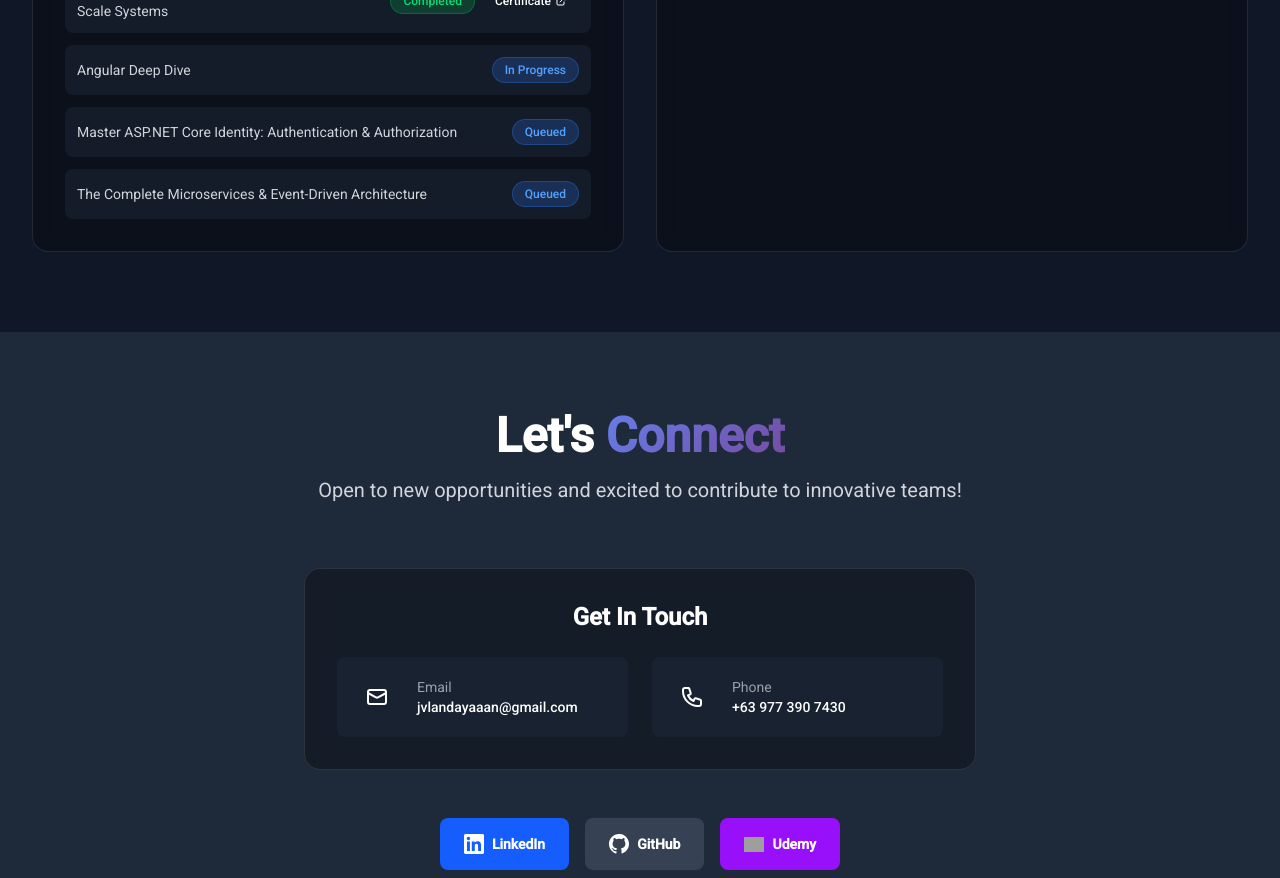
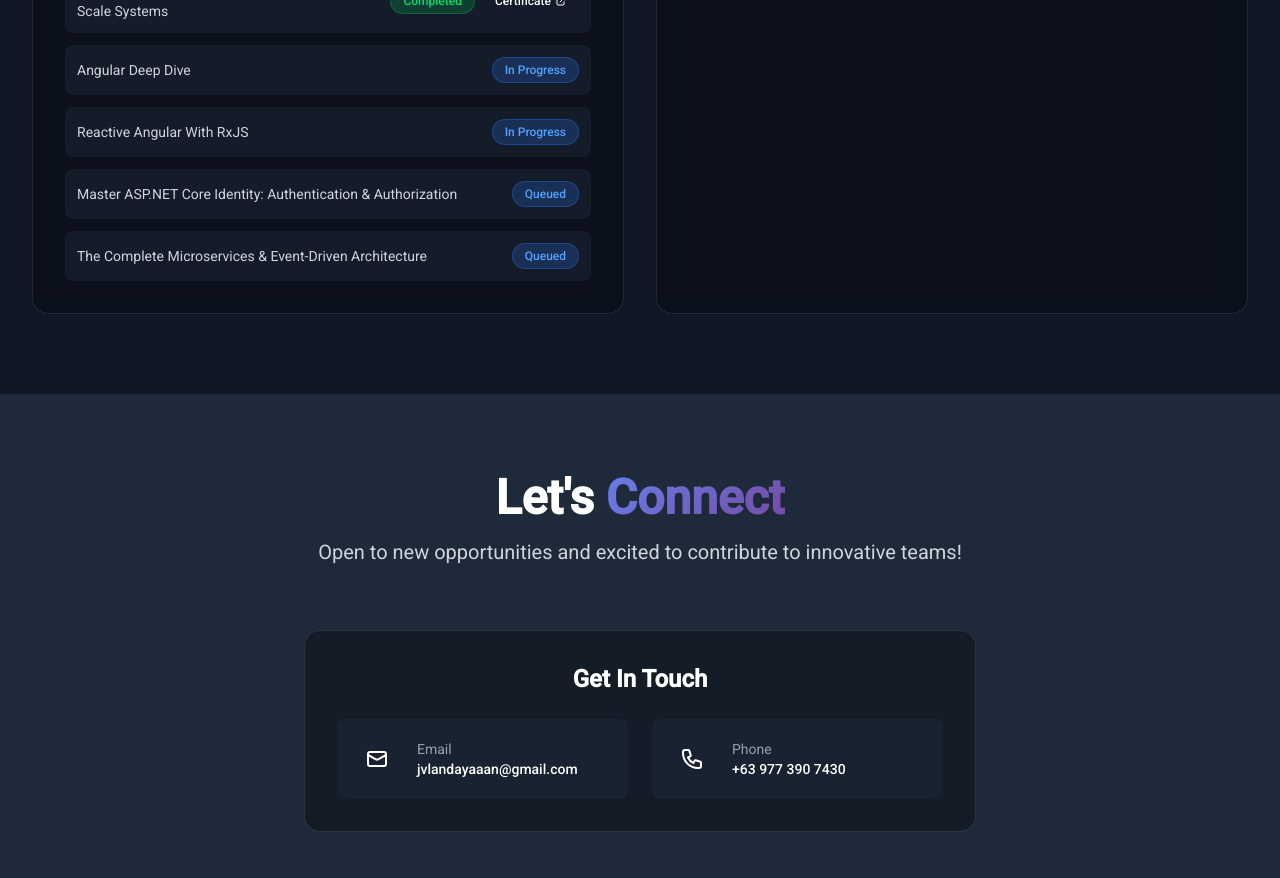
Before and after one commit to JVLandayan/angular-portfolio, an Angular app: page / in a window 1280 px wide. Shown: the part 5760-6638 px from the top of the page. Built offline with nearby package versions, Linux system fonts and the light colour scheme; grey boxes are pictures that could not be loaded.

Commit message:
Add RxJS Course

```diff
--- a/src/app/app.ts
+++ b/src/app/app.ts
@@ -200,6 +200,10 @@ export class App {
           status: CERTIFICATION_STATUS.INPROGRESS,
         },
         {
+          name: 'Reactive Angular With RxJS',
+          status: CERTIFICATION_STATUS.INPROGRESS,
+        },
+        {
           name: 'Master ASP.NET Core Identity: Authentication & Authorization',
           status: CERTIFICATION_STATUS.QUEUED,
         },
```
